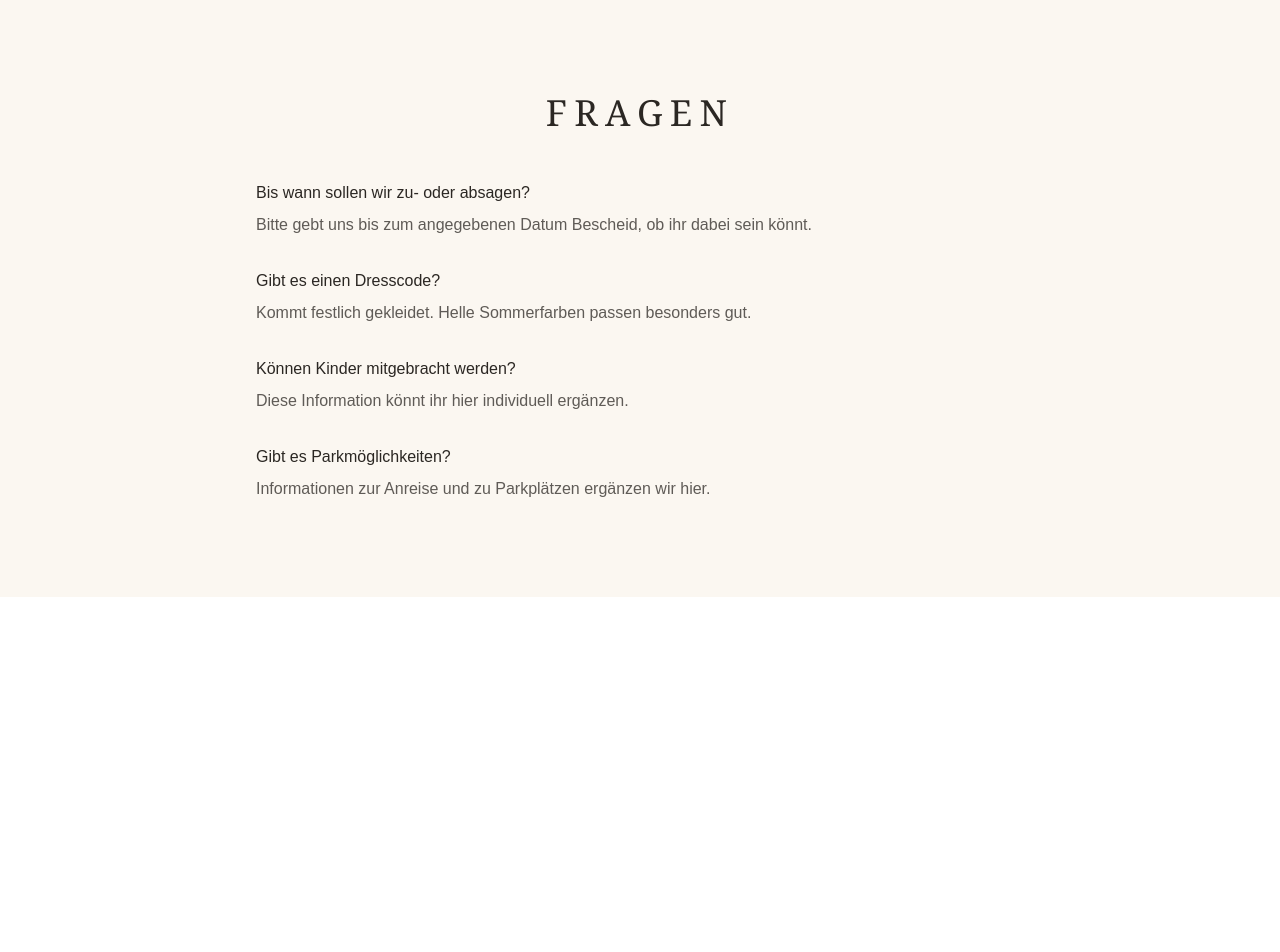
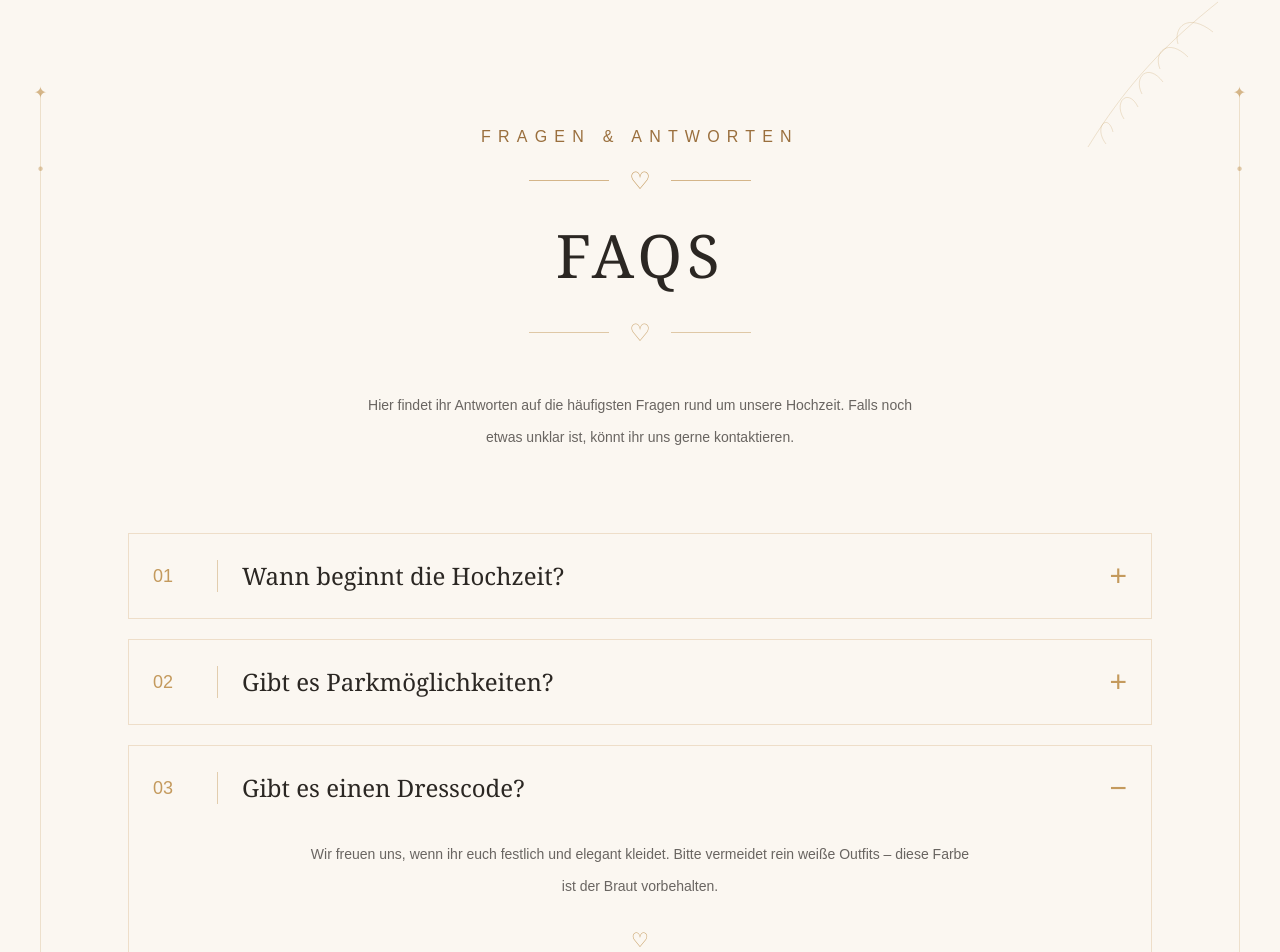
Before and after one commit to janmdl1/Hochzeits-websiteCM, a Next.js app: page / in a window 1280 px wide. Shown: the part 10516-11468 px from the top of the page. Before the commit the page ends 11113 px from the top, so only its background shows below. Built offline with nearby package versions, Linux system fonts and the light colour scheme.

Commit message:
endgueltige Fertigstellung FAQs.tsx

```diff
--- a/components/FAQ.tsx
+++ b/components/FAQ.tsx
@@ -1,47 +1,203 @@
+"use client";
+
+import { useState } from "react";
+
 export default function FAQ() {
-  // FAQ-Einträge
+  const [openIndex, setOpenIndex] = useState(2);
+
   const faqItems = [
     {
-      question: "Bis wann sollen wir zu- oder absagen?",
-      answer:
-        "Bitte gebt uns bis zum angegebenen Datum Bescheid, ob ihr dabei sein könnt.",
+      question: "Wann beginnt die Hochzeit?",
+      answer: "Die Trauung beginnt um 13:00 Uhr. Bitte seid rechtzeitig vor Ort.",
     },
-
+    {
+      question: "Gibt es Parkmöglichkeiten?",
+      answer: "Ja, Parkmöglichkeiten befinden sich direkt an oder in der Nähe der Location.",
+    },
     {
       question: "Gibt es einen Dresscode?",
       answer:
-        "Kommt festlich gekleidet. Helle Sommerfarben passen besonders gut.",
+        "Wir freuen uns, wenn ihr euch festlich und elegant kleidet. Bitte vermeidet rein weiße Outfits – diese Farbe ist der Braut vorbehalten.",
     },
-
     {
-      question: "Können Kinder mitgebracht werden?",
+      question: "Können Allergien berücksichtigt werden?",
       answer:
-        "Diese Information könnt ihr hier individuell ergänzen.",
+        "Ja. Bitte gebt Allergien oder Unverträglichkeiten direkt bei eurer Zu- oder Absage im Formular an.",
     },
-
     {
-      question: "Gibt es Parkmöglichkeiten?",
+      question: "Gibt es vegetarisches oder veganes Essen?",
       answer:
-        "Informationen zur Anreise und zu Parkplätzen ergänzen wir hier.",
+        "Ja. Im Zusageformular könnt ihr euren Essenswunsch entsprechend auswählen.",
+    },
+    {
+      question: "Gibt es Übernachtungsmöglichkeiten?",
+      answer:
+        "In der Nähe gibt es ein Hotel. Weitere Informationen findet ihr im Location-Bereich.",
+    },
+    {
+      question: "Gibt es einen Shuttle-Service?",
+      answer:
+        "Ja. Nach der Feier bringt euch ein kostenloser Shuttlebus zum etwa 800 m entfernten Hotel.",
+    },
+    {
+      question: "Bis wann sollen wir zusagen?",
+      answer:
+        "Bitte gebt uns so früh wie möglich über das Zusageformular Bescheid.",
+    },
+    {
+      question: "Dürfen wir Fotos machen?",
+      answer:
+        "Natürlich. Wir freuen uns über eure Erinnerungen und Schnappschüsse von diesem besonderen Tag.",
+    },
+    {
+      question: "Können wir Bilder mit euch teilen?",
+      answer:
+        "Ja. Im Galerie-Bereich könnt ihr eure Bilder später direkt hochladen.",
     },
   ];
 
   return (
-    <section id="faq" className="px-6 py-24">
-      <h2 className="text-center font-serif text-4xl font-light uppercase tracking-[0.2em]">
-        Fragen
-      </h2>
+    <section
+      id="faq"
+      className="relative scroll-mt-20 overflow-hidden bg-[#fbf7f1] px-6 py-32 text-center"
+    >
+      {/* Linke vertikale Designlinie */}
+      <div className="absolute left-10 top-24 hidden h-[78%] w-px bg-[#c49a5d]/25 xl:block">
+        <span className="absolute -top-3 left-1/2 -translate-x-1/2 text-[#c49a5d]/70">
+          ✦
+        </span>
+        <span className="absolute top-16 left-1/2 -translate-x-1/2 text-[#c49a5d]/50">
+          •
+        </span>
+        <span className="absolute -bottom-3 left-1/2 -translate-x-1/2 text-[#c49a5d]/70">
+          ✦
+        </span>
+      </div>
 
-      <div className="mx-auto mt-12 max-w-3xl space-y-8">
-        {faqItems.map((item) => (
-          <div key={item.question}>
-            <h3 className="font-medium">{item.question}</h3>
+      {/* Rechte vertikale Designlinie */}
+      <div className="absolute right-10 top-24 hidden h-[78%] w-px bg-[#c49a5d]/25 xl:block">
+        <span className="absolute -top-3 left-1/2 -translate-x-1/2 text-[#c49a5d]/70">
+          ✦
+        </span>
+        <span className="absolute top-16 left-1/2 -translate-x-1/2 text-[#c49a5d]/50">
+          •
+        </span>
+        <span className="absolute -bottom-3 left-1/2 -translate-x-1/2 text-[#c49a5d]/70">
+          ✦
+        </span>
+      </div>
 
-            <p className="mt-2 text-[#2b2723]/75">
-              {item.answer}
-            </p>
-          </div>
-        ))}
+      {/* Dezente Blätter oben rechts */}
+      <div className="pointer-events-none absolute right-8 top-0 hidden text-[#c49a5d]/25 md:block">
+        <svg width="220" height="170" viewBox="0 0 220 170" fill="none">
+          <path
+            d="M190 5C140 45 100 85 60 150"
+            stroke="currentColor"
+            strokeWidth="1"
+          />
+          {[35, 60, 85, 110, 135].map((y, index) => (
+            <path
+              key={index}
+              d={`M${185 - index * 25} ${y}C${160 - index * 20} ${
+                y - 20
+              } ${145 - index * 20} ${y - 5} ${150 - index * 18} ${y + 12}`}
+              stroke="currentColor"
+              strokeWidth="1"
+            />
+          ))}
+        </svg>
+      </div>
+
+      {/* Titelbereich */}
+      <div className="mx-auto max-w-3xl">
+        <p className="mb-4 text-base uppercase tracking-[0.45em] text-[#9a6f3d]">
+          Fragen & Antworten
+        </p>
+
+        <div className="mb-7 flex items-center justify-center gap-5 text-[#c49a5d]">
+          <span className="h-px w-20 bg-[#c49a5d]/70" />
+          <span className="text-2xl">♡</span>
+          <span className="h-px w-20 bg-[#c49a5d]/70" />
+        </div>
+
+        <h2 className="font-serif text-5xl font-light uppercase tracking-[0.08em] text-[#2b2723] sm:text-6xl">
+          FAQs
+        </h2>
+
+        <div className="mt-8 flex items-center justify-center gap-5 text-[#c49a5d]/80">
+          <span className="h-px w-20 bg-[#c49a5d]/50" />
+          <span className="text-2xl">♡</span>
+          <span className="h-px w-20 bg-[#c49a5d]/50" />
+        </div>
+
+        <p className="mx-auto mt-10 max-w-xl text-sm leading-8 text-[#2b2723]/70">
+          Hier findet ihr Antworten auf die häufigsten Fragen rund um unsere
+          Hochzeit. Falls noch etwas unklar ist, könnt ihr uns gerne
+          kontaktieren.
+        </p>
+      </div>
+
+      {/* FAQ-Liste */}
+      <div className="mx-auto mt-20 max-w-5xl space-y-5 text-left">
+        {faqItems.map((item, index) => {
+          const isOpen = openIndex === index;
+
+          return (
+            <div
+              key={item.question}
+              className="border border-[#d4af7f]/35 bg-transparent"
+            >
+              <button
+                type="button"
+                onClick={() => setOpenIndex(isOpen ? -1 : index)}
+                className="flex w-full items-center gap-6 px-6 py-6 text-left"
+              >
+                <span className="w-10 shrink-0 text-lg font-light text-[#c49a5d]">
+                  {String(index + 1).padStart(2, "0")}
+                </span>
+
+                <span className="h-8 w-px bg-[#c49a5d]/45" />
+
+                <span className="flex-1 font-serif text-xl font-light text-[#2b2723] sm:text-2xl">
+                  {item.question}
+                </span>
+
+                <span className="text-3xl font-light text-[#c49a5d]">
+                  {isOpen ? "−" : "+"}
+                </span>
+              </button>
+
+              {isOpen && (
+                <div className="px-8 pb-8 pt-2 text-center">
+                  <p className="mx-auto max-w-2xl text-sm leading-8 text-[#2b2723]/70">
+                    {item.answer}
+                  </p>
+
+                  <div className="mt-6 text-xl text-[#c49a5d]">♡</div>
+                </div>
+              )}
+            </div>
+          );
+        })}
+      </div>
+
+      {/* Abschluss */}
+      <div className="mx-auto mt-20 max-w-3xl text-center">
+        <div className="text-3xl text-[#c49a5d]">♡</div>
+
+        <p className="mt-6 font-serif text-2xl font-light italic text-[#2b2723]/75">
+          Wir freuen uns sehr auf diesen besonderen Tag mit euch!
+        </p>
+
+        <p className="mt-5 text-sm uppercase tracking-[0.35em] text-[#9a6f3d]">
+          Christina & Marc
+        </p>
+
+        <div className="mt-8 flex items-center justify-center gap-5 text-[#c49a5d]/80">
+          <span className="h-px w-16 bg-[#c49a5d]/50" />
+          <span className="text-xl">♡</span>
+          <span className="h-px w-16 bg-[#c49a5d]/50" />
+        </div>
       </div>
     </section>
   );
```
